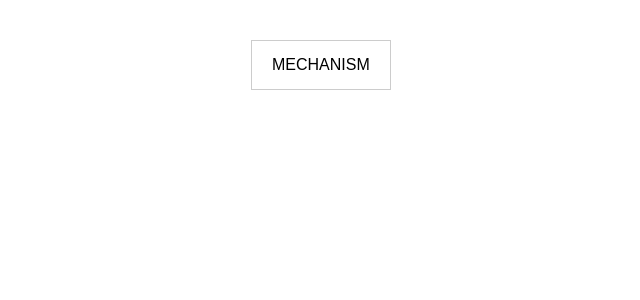
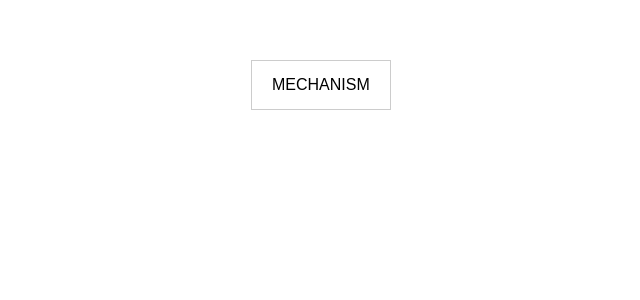
Before and after one commit to RafCas88/trauma_app, a React (Create React App) app: page / in a window 1280 px wide. Shown: the top 300 px of the page, without its empty margins (319-959 px from the left). Built offline with nearby package versions, Linux system fonts and the light colour scheme.

Commit message:
showed subtitle when value set

```diff
--- a/src/App.css
+++ b/src/App.css
@@ -68,4 +68,12 @@ button {
 .select-box-selected-injury {
   background-color: dodgerblue;
   color: white;
+  display: inline-block;
+  height: 100%;
+  width: 100%;
 }
+
+.selected {
+  background-color: dodgerblue;
+  color: white;
+}
--- a/src/App.js
+++ b/src/App.js
@@ -11,7 +11,7 @@ render() {
         {
           id: 1,
           value: 'ABRASION',
-          subtitle: 'dfds'
+          subtitle: 'mechanism of injury'
         },
         {
           id: 2,
@@ -19,34 +19,34 @@ render() {
           subtitle: 'mechanism of injury'
         },
         {
-          id: 2,
+          id: 3,
           value: 'BURN',
-          subtitle: 'dfdds'
+          subtitle: 'mechanism of injury'
         },
         {
-          id: 2,
+          id: 4,
           value: 'FROST',
-          subtitle: 'dfdsdass'
+          subtitle: 'mechanism of injury'
         },
         {
-          id: 2,
+          id: 5,
           value: 'GUN SHOT',
-          subtitle: 'dfdsfdfds'
+          subtitle: 'mechanism of injury'
         },
         {
-          id: 2,
+          id: 6,
           value: 'LACERATION',
-          subtitle: 'dfdssasdas'
+          subtitle: 'mechanism of injury'
         },
         {
-          id: 2,
+          id: 7,
           value: 'LTC',
-          subtitle: 'dfdsdasdas'
+          subtitle: 'mechanism of injury'
         },
         {
-          id: 2,
+          id: 8,
           value: 'STAB',
-          subtitle: 'dfdsyrtyrty'
+          subtitle: 'mechanism of injury'
         },
       ]}
       />
--- a/src/Display.js
+++ b/src/Display.js
@@ -7,16 +7,16 @@ class Display extends React.Component{
     selectedInjury: this.props.injuries
   }
 
-  selectInjury = (injury) => this.setState({
+   selectInjury = (injury) => this.setState({
     selectedInjury: injury
   })
 
   render() {
     return (
-      <>
-      <div className='select-box-selected-injury'>{this.state.selectedInjury.value }</div>
+      <div className='select-box-container'>
+      <div className='select-box-selected-injury'>{this.state.selectedInjury.value} {this.state.selectedInjury.subtitle}</div>
       <div className='injury-box'>
-      <Popup trigger={<button> MECHANISM</button>} position="bottom center">
+      <Popup trigger={<button> MECHANISM </button>} position="bottom center">
       <div>
       {this.state.injuries.map (injury => (
         <button key={ injury.id }
@@ -29,7 +29,7 @@ class Display extends React.Component{
       </div>
       </Popup>
       </div>
-      </>
+      </div>
     )
   }
 }
```
